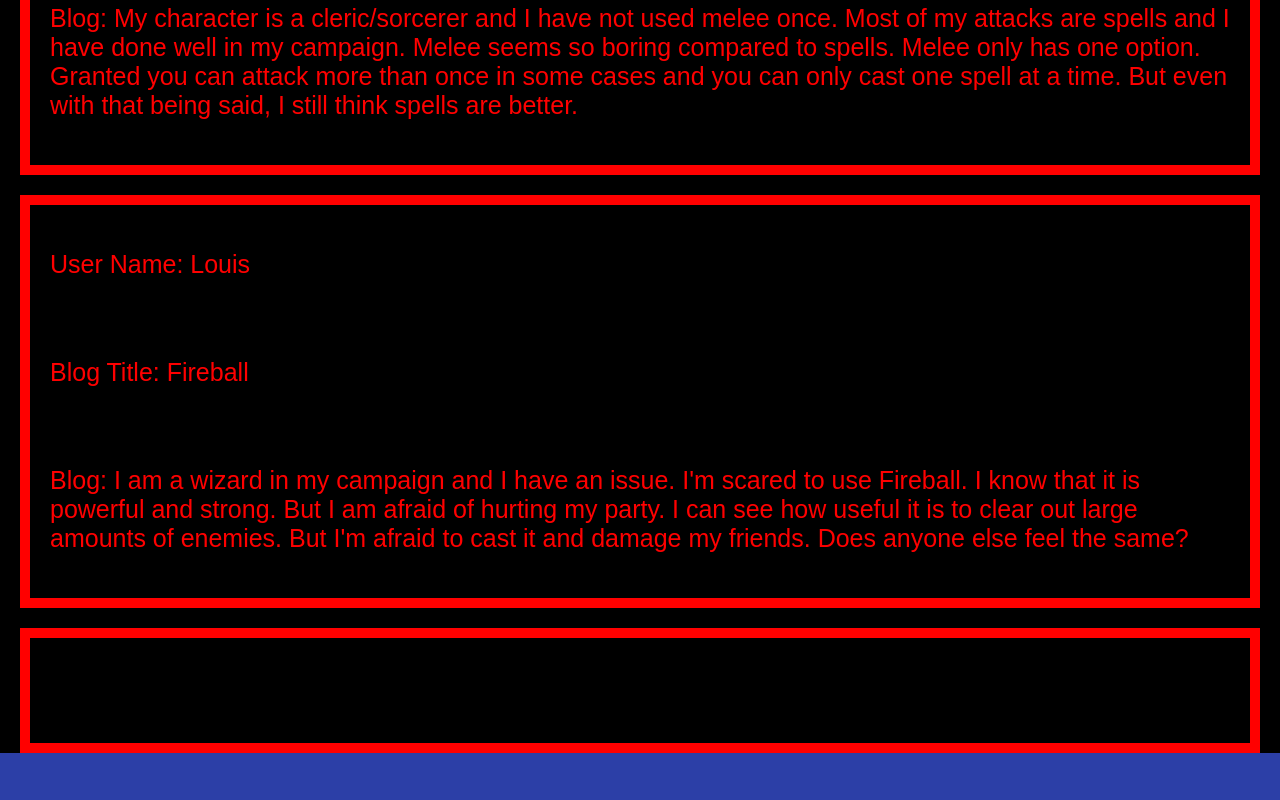
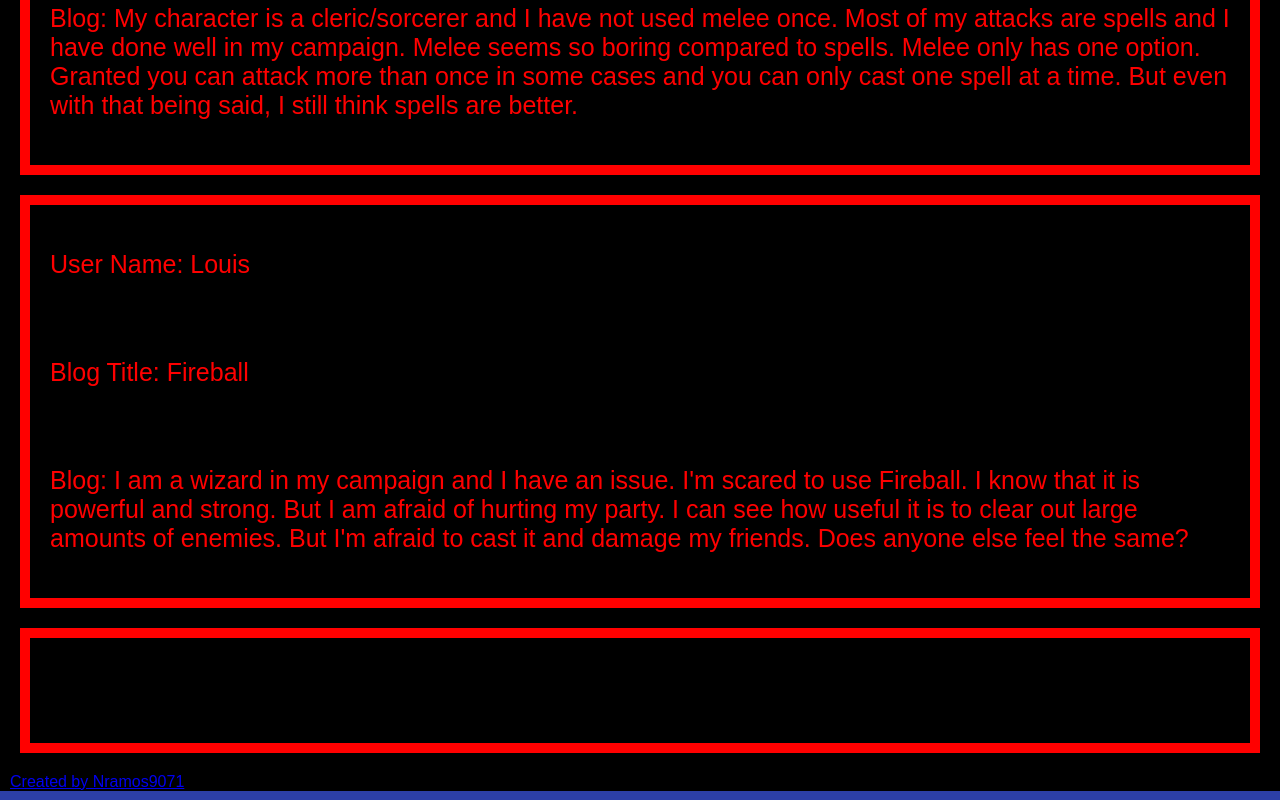
Before and after one commit to nramos9071/blog-website, a plain HTML site: page blog.html in a window 1280 px wide. Shown: the part 407-1207 px from the top of the page. Before the commit the page ends 1180 px from the top, so only its background shows below. Drawn offline with Linux system fonts and the light colour scheme.

Commit message:
final touches

```diff
--- a/Assets/css/blog.css
+++ b/Assets/css/blog.css
@@ -22,7 +22,6 @@ nav {
 a {
     padding: 10px;
 }
-
 
 .main-section,
 #prior-blogs {
@@ -56,9 +55,7 @@ a {
 }
 
 .main-header {
-
     display: inline-block;
-
 }
 
 .light-body {
--- a/blog.html
+++ b/blog.html
@@ -49,6 +49,7 @@
 </body>
 
 <footer>
-
-
+    <div>
+        <a href="https://github.com/nramos9071">Created by Nramos9071</a>
+    </div>
 </footer>
```
Also changed, not shown: Assets/css/style.css (+0 -15 lines), Assets/js/blog.js (+0 -29 lines), Assets/js/script.js (+1 -20 lines), index.html (+0 -19 lines), Assets/Images/Landing page.png (added), Assets/Images/Post with local storage.png (added), Assets/Images/light mode.png (added).
